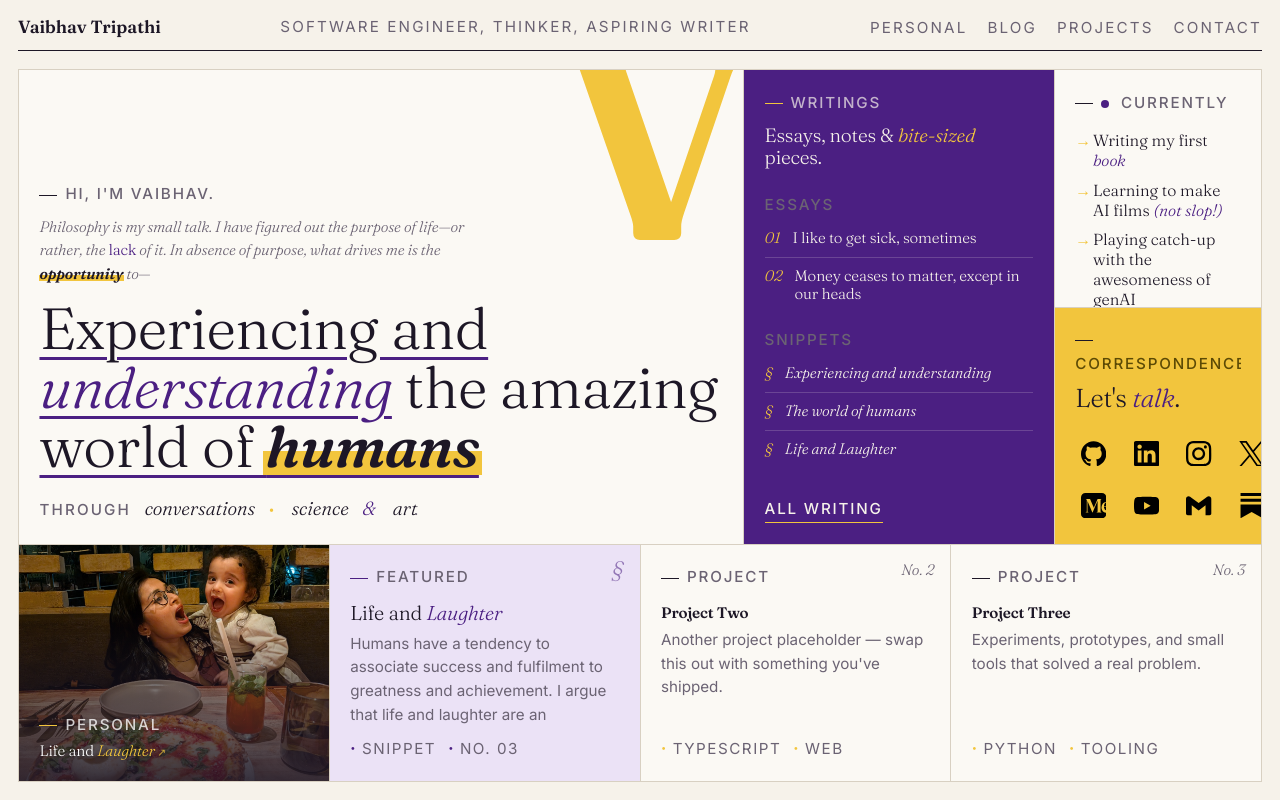
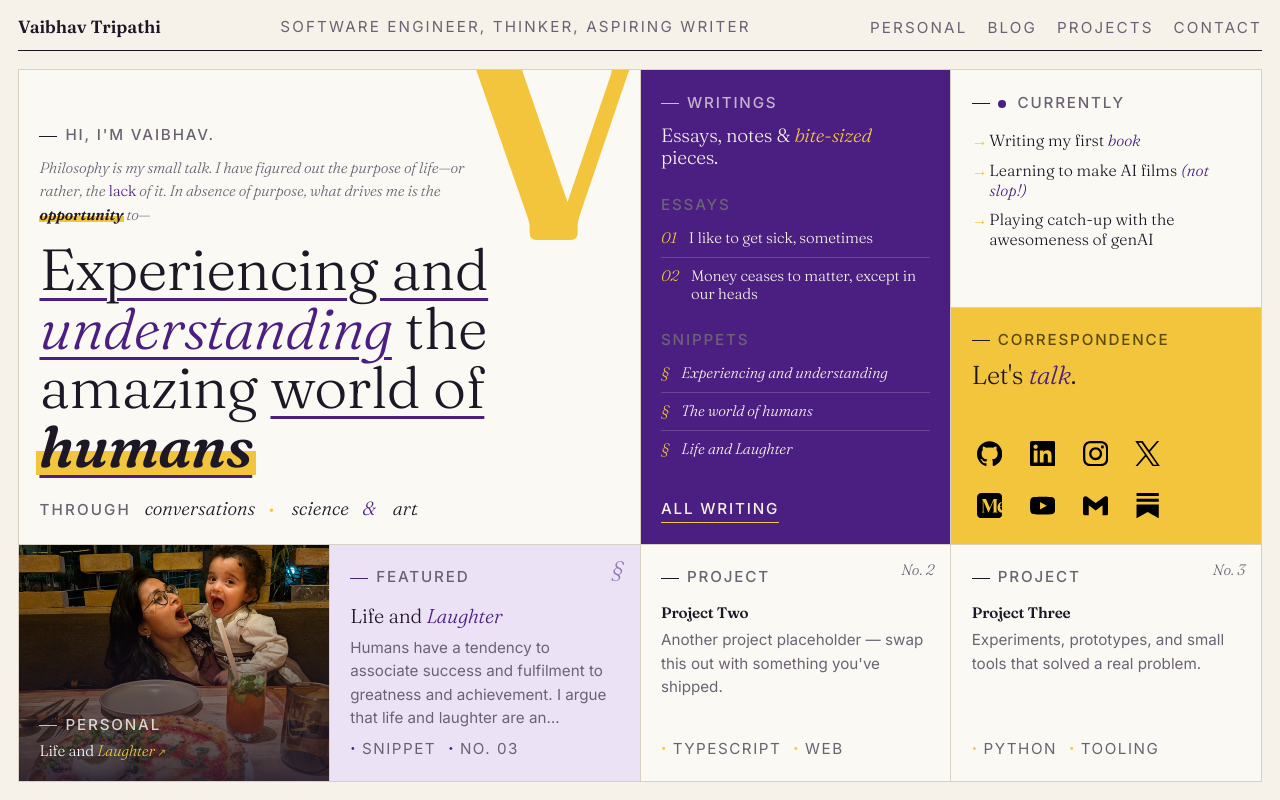
Before and after one commit to vaibhavtripathi/vaibhavtripathi.github.io, a plain HTML site: page index.html in a window 1280 px wide. Drawn offline with Linux system fonts and the light colour scheme.

Commit message:
Desktop grid: widen right column (6/3/3) so Currently + Correspondence fit at 1200px; clamp tile excerpts to whole lines

```diff
--- a/style.css
+++ b/style.css
@@ -106,15 +106,16 @@ main { flex: 1 1 auto; min-height: 0; padding: var(--pad); display: flex; }
 }
 .tile:hover { background: var(--tile-hover); }
 .tile p { overflow: hidden; color: var(--muted); line-height: 1.55; }
+.proj p:not(.label) { display: -webkit-box; -webkit-line-clamp: 4; -webkit-box-orient: vertical; }
 
 .label { font-size: var(--text-min); letter-spacing: 0.12em; text-transform: uppercase; margin-bottom: 0.6em; color: var(--muted); font-weight: 500; }
 .label::before { content: ""; display: inline-block; width: 18px; height: 1px; background: var(--text); vertical-align: middle; margin-right: 8px; }
 
 /* Placement (12 × 6) */
-.t-hero    { grid-column: 1 / 8;   grid-row: 1 / 5; }
-.t-blog    { grid-column: 8 / 11;  grid-row: 1 / 5; }
-.t-avail   { grid-column: 11 / 13; grid-row: 1 / 3; }
-.t-contact { grid-column: 11 / 13; grid-row: 3 / 5; }
+.t-hero    { grid-column: 1 / 7;   grid-row: 1 / 5; }
+.t-blog    { grid-column: 7 / 10;  grid-row: 1 / 5; }
+.t-avail   { grid-column: 10 / 13; grid-row: 1 / 3; }
+.t-contact { grid-column: 10 / 13; grid-row: 3 / 5; }
 .t-about   { grid-column: 1 / 4;   grid-row: 5 / 7; }
 .t-p1      { grid-column: 4 / 7;   grid-row: 5 / 7; }
 .t-p2      { grid-column: 7 / 10;  grid-row: 5 / 7; }
@@ -296,6 +297,7 @@ main { flex: 1 1 auto; min-height: 0; padding: var(--pad); display: flex; }
   .t-p2      { grid-column: 1 / 4; grid-row: auto; }
   .t-p3      { grid-column: 4 / 7; grid-row: auto; }
   .tile p { overflow: visible; }
+  .proj p:not(.label) { display: block; -webkit-line-clamp: none; }
   .tile { padding: 24px 22px; }
   .masthead-meta { display: none; }
   /* auto-margins only space things out in the fixed-height desktop grid */
```
